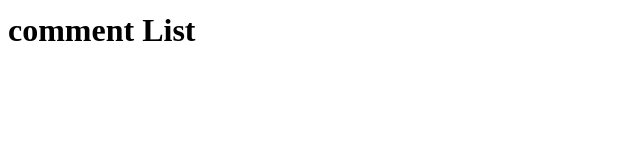
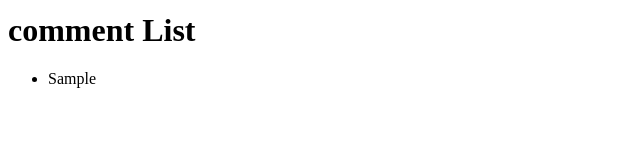
Before and after one commit to nicoWeb31/testing, a React (Create React App) app: page / in a window 1280 px wide. Both pictures are taken after typing "Sample" into the empty fields and a click on the button "submit". Shown: the part 157-300 px from the top of the page, without its empty margins (0-640 px from the left). Built offline with nearby package versions, Linux system fonts and the light colour scheme.

Commit message:
test content comment list

```diff
--- a/src/Root.js
+++ b/src/Root.js
@@ -1,9 +1,9 @@
 import React from "react";
 import { Provider } from "react-redux";
-import store from "redux/store";
+import storeWithState from "redux/store";
 
-const root =  ({children}) => {
-    return <Provider store={store}>{children}</Provider>;
+const root =  ({children, initialState = {}}) => {
+    return <Provider  store={storeWithState(initialState)}>{children}</Provider>;
 };
 
 export default root;
--- a/src/components/ComponentList.jsx
+++ b/src/components/ComponentList.jsx
@@ -1,11 +1,30 @@
-import React from 'react'
+import React from "react";
+import { useSelector } from "react-redux";
 
 const ComponentList = () => {
+    const comments = useSelector((state) => state.comments);
+    console.log(
+        "🚀 ~ file: ComponentList.jsx ~ line 9 ~ ComponentList ~ comment",
+        comments
+    );
+
+    const renderComment = () => {
+        return (
+            comments.map((comment) => {
+                return <li key={comment}>{comment}</li>;
+            })
+
+        )
+    }
+
     return (
         <div>
             <h1> comment List</h1>
+            <ul>
+                {renderComment()}
+            </ul>
         </div>
-    )
-}
+    );
+};
 
-export default ComponentList
+export default ComponentList;
--- a/src/redux/store.js
+++ b/src/redux/store.js
@@ -8,4 +8,8 @@ const middleware = [thunk];
 
 const store = createStore(reducer,{},composeWithDevTools(applyMiddleware(...middleware)));
 
-export default store;
+const storeWithState = (state) =>{
+return createStore(reducer,state,composeWithDevTools(applyMiddleware(...middleware)));
+}
+
+export default storeWithState;
```
Also changed, not shown: 2 other files (tests, documents, lock files or other folders).
